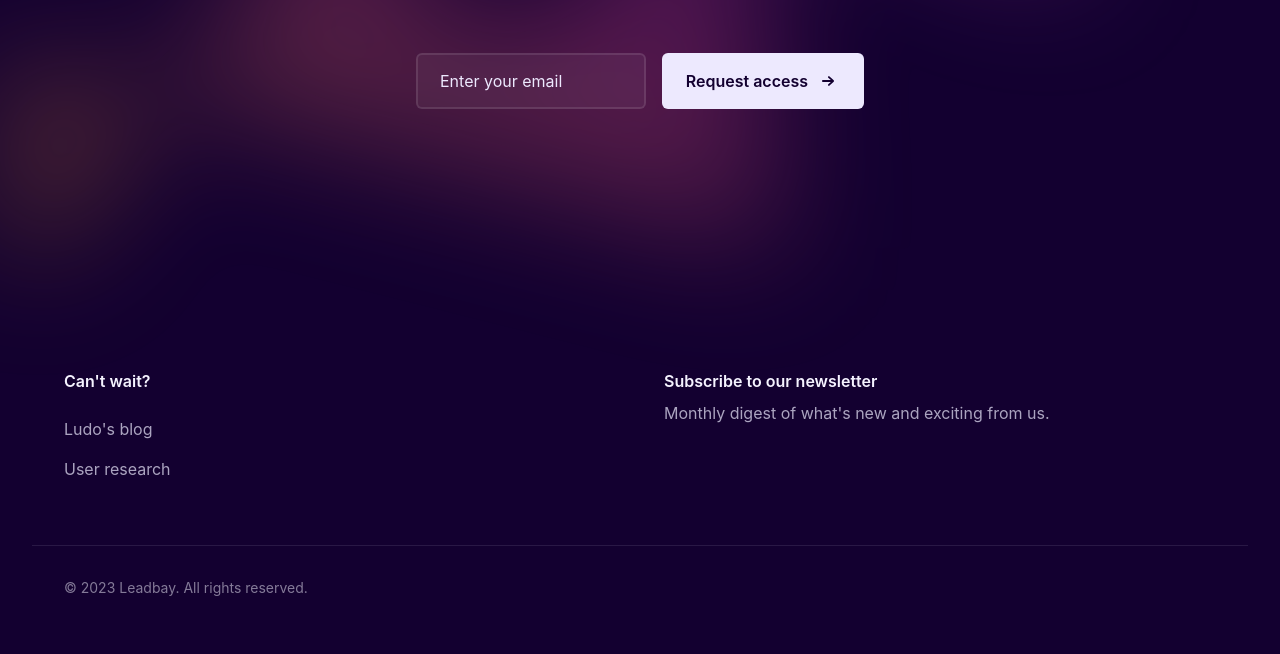
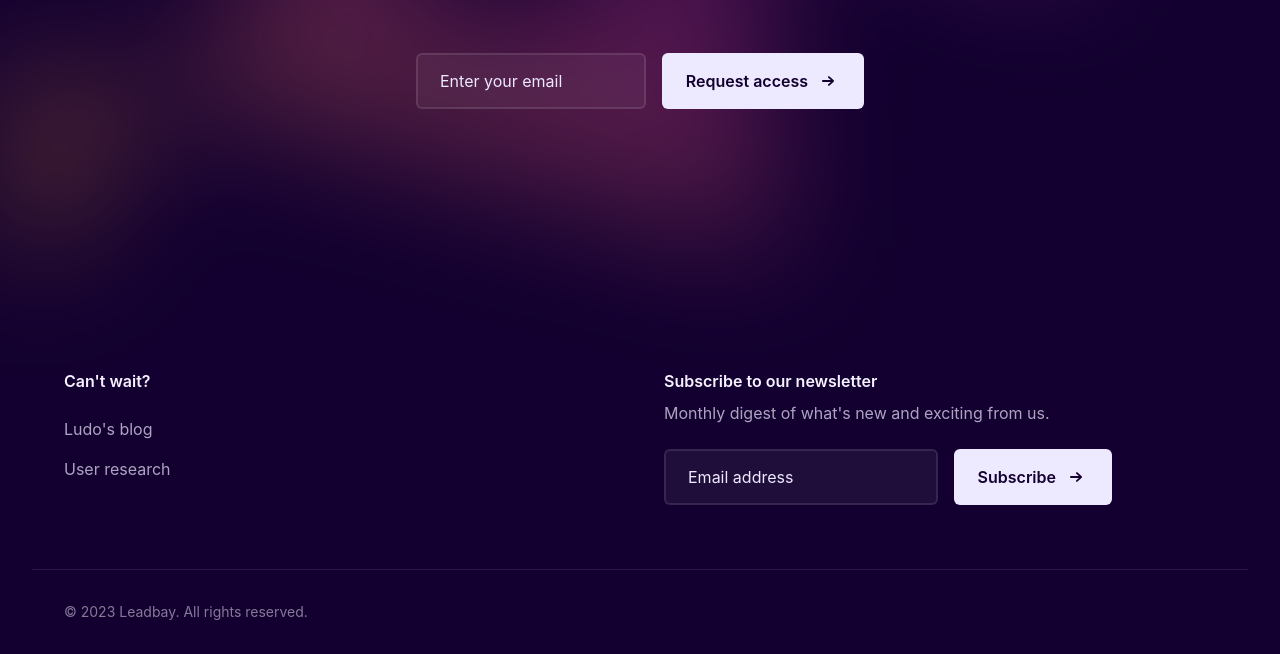
Before and after one commit to leadbay/landingpage, an Astro site: page / in a window 1280 px wide. Shown: the part 495-1149 px from the top of the page. Before the commit the page ends 1125 px from the top, so only its background shows below. Built offline with nearby package versions, Linux system fonts and the light colour scheme; Astro itself is replaced by a stand-in of ours.

Commit message:
back with 2 forms but naming changed

```diff
--- a/src/components/Footer.tsx
+++ b/src/components/Footer.tsx
@@ -54,6 +54,34 @@ export default function Footer() {
 							<p className="mt-2 leading-6 text-violet-200/70">
 								Monthly digest of what's new and exciting from us.
 							</p>
+							<form
+								className="mt-6 sm:flex sm:max-w-md"
+								name="newsletter"
+								method="POST"
+								data-netlify="true"
+							>
+								<label htmlFor="newsletter" className="sr-only">
+									Email address
+								</label>
+								<input
+									type="email"
+									name="newsletter"
+									id="newsletter"
+									autoComplete="email"
+									required
+									className="w-full min-w-0 appearance-none rounded-md border-0 bg-white/5 px-6 py-4 text-base text-white ring-2 ring-inset  ring-white/10 duration-200 placeholder:text-violet-200 hover:bg-white/10 focus:ring-2 focus:ring-inset focus:ring-violet-500 sm:w-64 sm:sm:leading-6 xl:w-full"
+									placeholder="Email address"
+								/>
+								<div className="mt-4 sm:ml-4 sm:mt-0 sm:flex-shrink-0">
+									<button
+										type="submit"
+										className=" flex w-full transform items-center justify-center space-x-2 rounded-md bg-violet-200 px-6 py-4 font-semibold text-violet-900 transition duration-200 hover:translate-x-1 hover:bg-white focus-visible:outline  focus-visible:outline-2 focus-visible:outline-offset-2 focus-visible:outline-violet-500 motion-reduce:transition-none motion-reduce:hover:transform-none"
+									>
+										Subscribe
+										<ArrowSmallRightIcon className="ml-2 h-6 w-6 text-violet-900" />
+									</button>
+								</div>
+							</form>
 						</div>
 					</div>
 					<div className="border-t border-violet-200/10 p-8 md:flex md:items-center md:justify-between">
--- a/src/components/RequestAccess.tsx
+++ b/src/components/RequestAccess.tsx
@@ -4,18 +4,18 @@ export default function RequestAccess() {
 	return (
 		<form
 			className="mt-6 sm:flex sm:max-w-md"
-			name="waitinglist"
+			name="waitlist"
 			action="/"
 			method="POST"
 			data-netlify="true"
 		>
-			<label htmlFor="waiting-email-address" className="sr-only">
+			<label htmlFor="waitlist" className="sr-only">
 				Email address
 			</label>
 			<input
 				type="email"
-				name="waitinglist"
-				id="waiting-email-address"
+				name="waitlist"
+				id="waitlist"
 				autoComplete="email"
 				required
 				className="w-full min-w-0 appearance-none rounded-md border-0 bg-white/5 px-6 py-4 text-base text-white ring-2 ring-inset  ring-white/10 duration-200 placeholder:text-violet-200 hover:bg-white/10 focus:ring-2 focus:ring-inset focus:ring-violet-500 sm:w-64 sm:sm:leading-6 xl:w-full"
```
